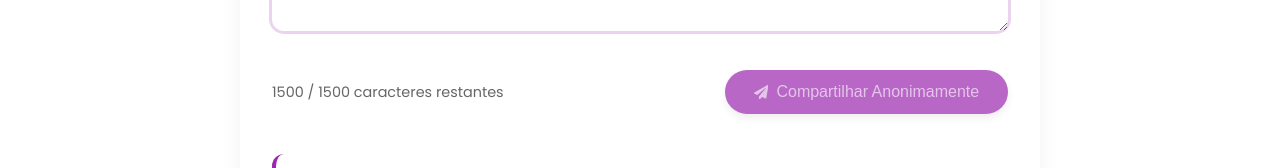
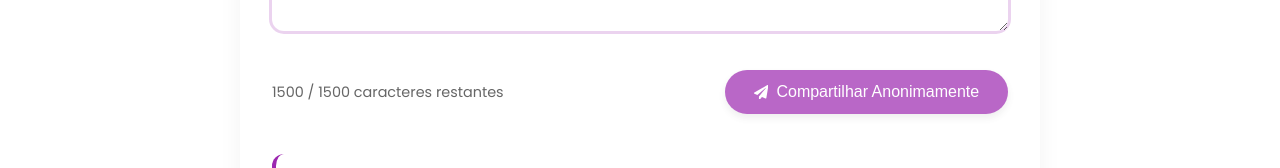
Before and after one commit to Thiago-Chiloff/anonymoussecrets, a React (Vite) app: page /write in a window 1280 px wide. Shown: the part 531-699 px from the top of the page. Built offline with nearby package versions, Linux system fonts and the light colour scheme; no server answers; the database is empty.

Commit message:
corrigindopt2

```diff
--- a/src/WriteSecret.css
+++ b/src/WriteSecret.css
@@ -98,7 +98,7 @@
 
 .submit-btn {
   background-color: var(--accent-color);
-  color: rgba(255, 255, 255, 0.623);
+  color: rgb(255, 255, 255);
   border: none;
   padding: 0.8rem 1.8rem;
   border-radius: 50px;
@@ -119,6 +119,7 @@
 }
 .submit-btn:hover {
   background-color: var(--accent-dark);
+  color: rgb(255, 255, 255);
   transform: translateY(-2px);
   box-shadow: 0 6px 12px rgba(0, 0, 0, 0.15);
 }
```
